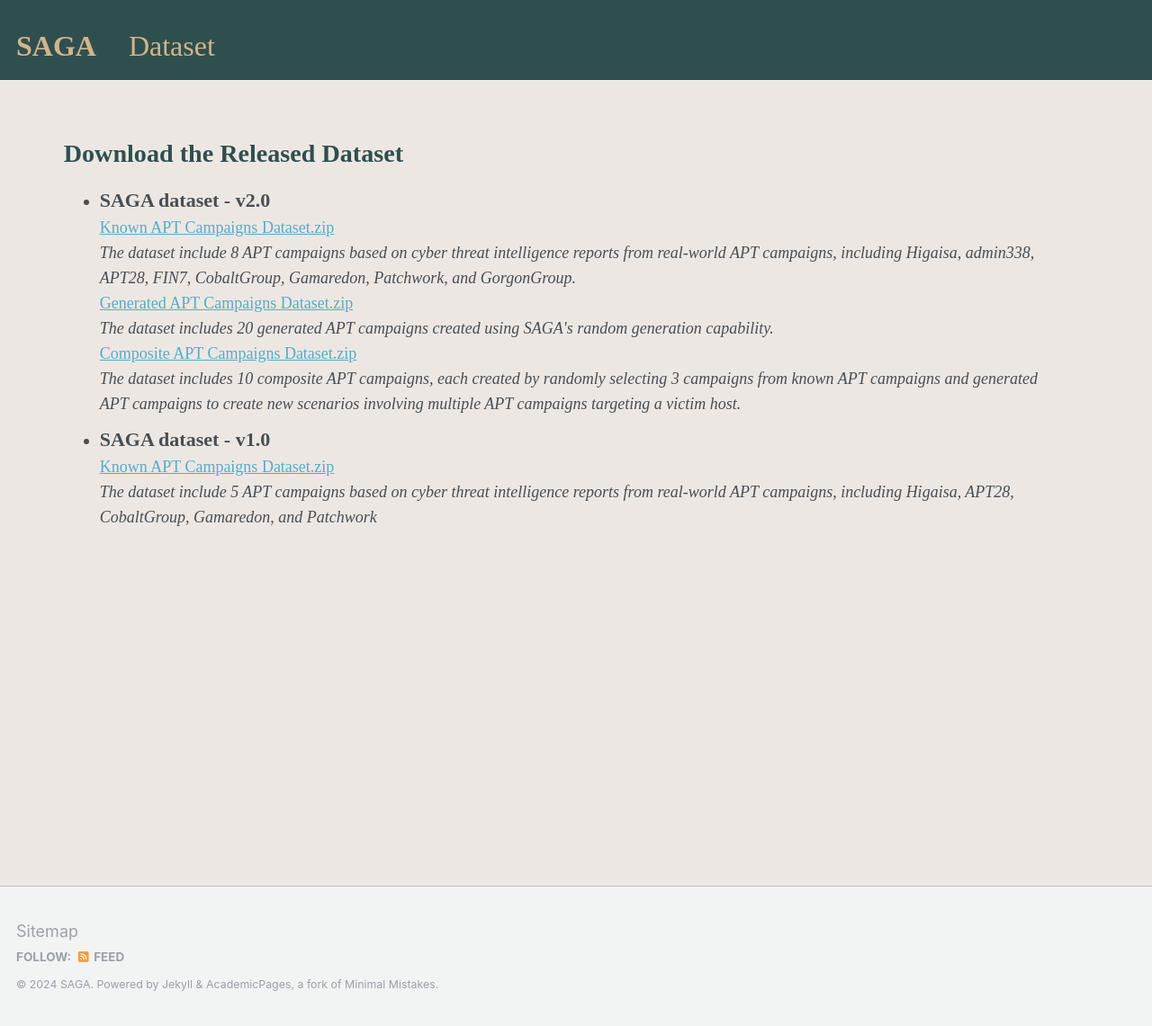
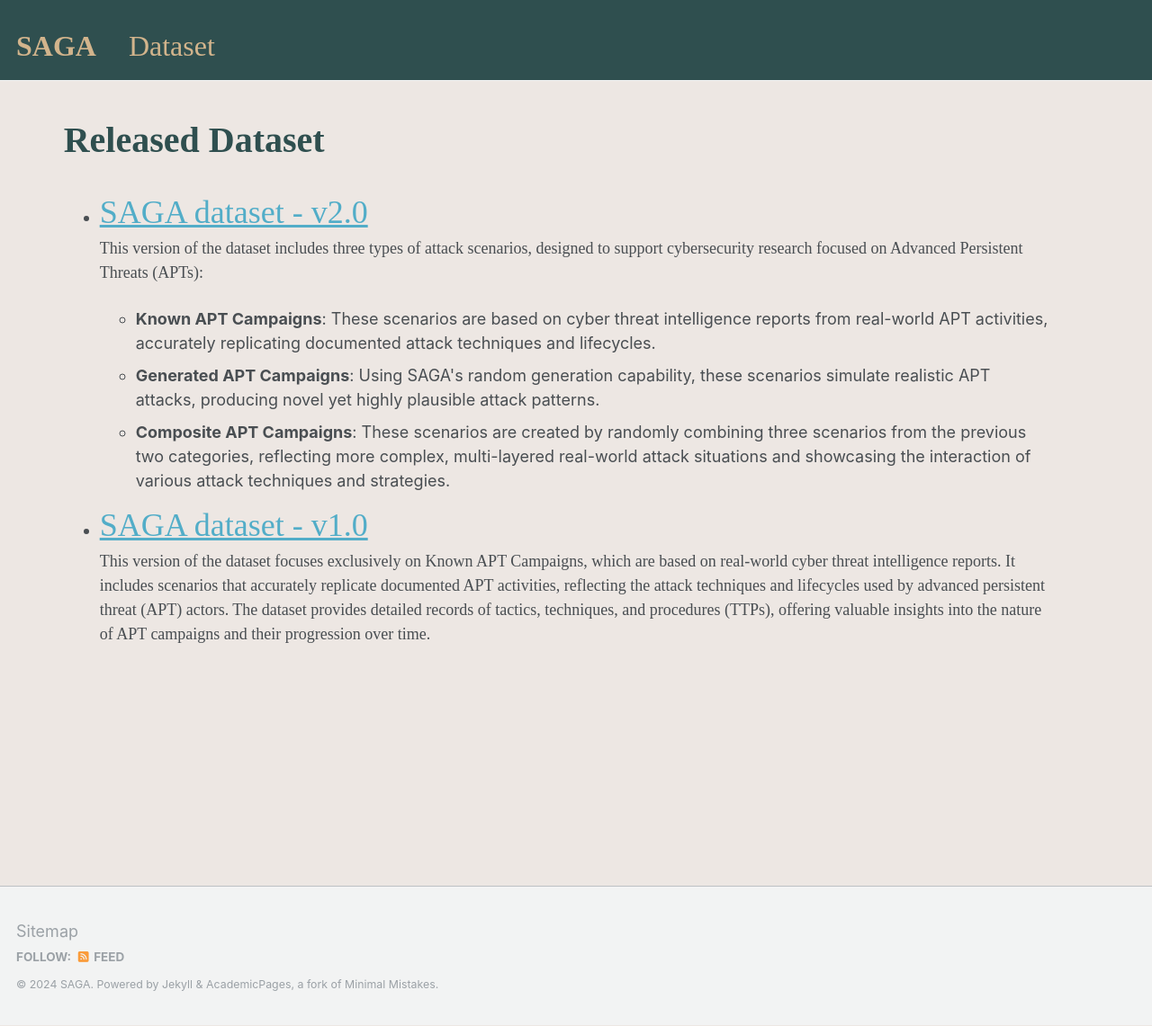
Before and after one commit to KKKK16/KKKK16.github.io, a Jekyll site: the page built from _pages/dataset.md, in a window 1280 px wide and 1141 px high. Shown: the whole window at 90% size. Built offline with Jekyll 4.4.1, drawn with Linux system fonts in a browser that asks for light colours.

Commit message:
Update dataset.md

```diff
--- a/_pages/dataset.md
+++ b/_pages/dataset.md
@@ -4,21 +4,20 @@ permalink: /dataset/
 author_profile: false
 ---
 
-
-<h1 style= "color:#2F4F4F; font-family: 'Work Sans'; margin-top: 1em !important;">Download the Released Dataset</h1>
+<strong style="color: #2F4F4F; font-family: 'Work Sans'; font-weight: bold;font-size:40px">Released Dataset</strong>
+<!-- <h1 style= "color:#2F4F4F; font-family: 'Work Sans'; margin-top: 1em !important;">Download the Released Dataset</h1> -->
 <ul>
   <li>
-    <strong style="font-family: 'Work Sans'; font-size:22px;">SAGA dataset - v2.0</strong><br>
-    <a href="https://drive.google.com/file/d/1LgCIlkkRZrLwlny3_od-D8E2jmkQ2jVy/view?usp=drive_link" target="_blank" style="font-family: 'Work Sans';">Known APT Campaigns Dataset.zip</a><br>
-    <em style="font-family: 'Work Sans';">The dataset include 8 APT campaigns based on cyber threat intelligence reports from real-world APT campaigns, including Higaisa, admin338, APT28, FIN7, CobaltGroup, Gamaredon, Patchwork, and GorgonGroup.</em><br>
-    <a href="https://drive.google.com/file/d/1e-8s4-DIM0FpRIJTqAaWC7uXUshr3WTu/view?usp=drive_link" target="_blank" style="font-family: 'Work Sans';">Generated APT Campaigns Dataset.zip</a><br>
-    <em style="font-family: 'Work Sans';">The dataset includes 20 generated APT campaigns created using SAGA's random generation capability.</em><br>
-    <a href="https://drive.google.com/file/d/16vbSaAyXvrnBM7tVrTe6E52m1JwRy_m2/view?usp=drive_link" target="_blank" style="font-family: 'Work Sans';">Composite APT Campaigns Dataset.zip</a><br>
-    <em style="font-family: 'Work Sans';">The dataset includes 10 composite APT campaigns, each created by randomly selecting 3 campaigns from known APT campaigns and generated APT campaigns to create new scenarios involving multiple APT campaigns targeting a victim host.</em>
+    <a href="https://kkkk16.github.io/dataset/v1" target="_blank" style="font-family: 'Work Sans'; font-size:36px;">SAGA dataset - v2.0</a><br>
+    <p style="font-family: 'Work Sans';">This version of the dataset includes three types of attack scenarios, designed to support cybersecurity research focused on Advanced Persistent Threats (APTs):</p>
+    <ul>
+      <li><strong>Known APT Campaigns</strong>: These scenarios are based on cyber threat intelligence reports from real-world APT activities, accurately replicating documented attack techniques and lifecycles.</li>
+      <li><strong>Generated APT Campaigns</strong>: Using SAGA's random generation capability, these scenarios simulate realistic APT attacks, producing novel yet highly plausible attack patterns.</li>
+      <li><strong>Composite APT Campaigns</strong>: These scenarios are created by randomly combining three scenarios from the previous two categories, reflecting more complex, multi-layered real-world attack situations and showcasing the interaction of various attack techniques and strategies.</li>
+    </ul>
   </li>
   <li>
-    <strong style="font-family: 'Work Sans'; font-size:22px;">SAGA dataset - v1.0</strong><br>
-    <a href="https://drive.google.com/file/d/1XdlHEUJ0rvHFf3HfY1VYYkhLsMU6wg_A/view?usp=sharing" target="_blank" style="font-family: 'Work Sans';">Known APT Campaigns Dataset.zip</a><br>
-    <em style="font-family: 'Work Sans';">The dataset include 5 APT campaigns based on cyber threat intelligence reports from real-world APT campaigns, including Higaisa, APT28, CobaltGroup, Gamaredon, and Patchwork</em>
+    <a href="https://kkkk16.github.io/dataset/v1" target="_blank" style="font-family: 'Work Sans'; font-size:36px;">SAGA dataset - v1.0</a><br>
+    <p style="font-family: 'Work Sans';">This version of the dataset focuses exclusively on Known APT Campaigns, which are based on real-world cyber threat intelligence reports. It includes scenarios that accurately replicate documented APT activities, reflecting the attack techniques and lifecycles used by advanced persistent threat (APT) actors. The dataset provides detailed records of tactics, techniques, and procedures (TTPs), offering valuable insights into the nature of APT campaigns and their progression over time.</p>
   </li>
 </ul>
```
